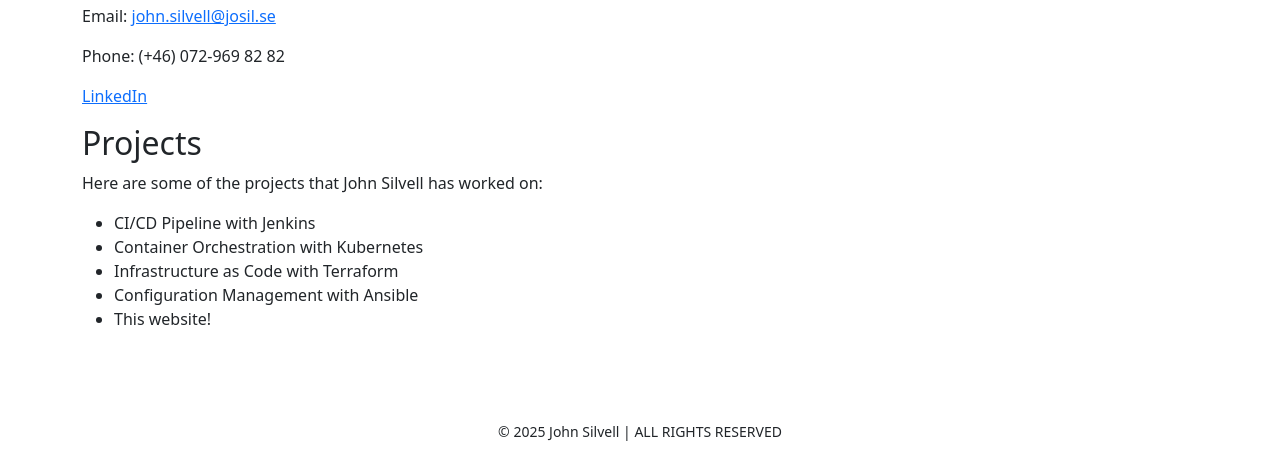
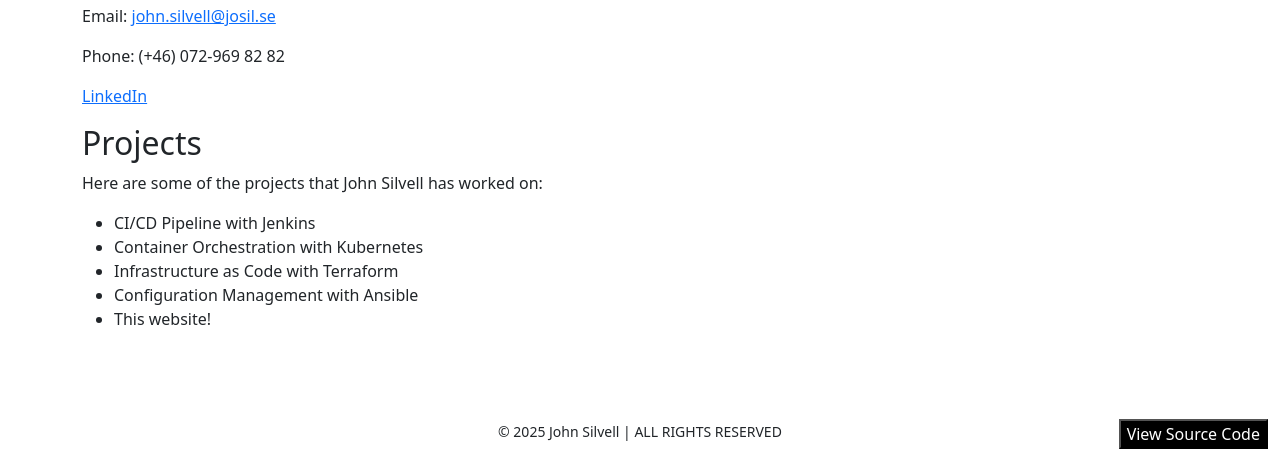
Before and after one commit to josil-hacks/johnsilvell.com, a plain HTML site: page index.html in a window 1280 px wide. Shown: the part 614-1073 px from the top of the page. Drawn offline with nearby package versions, Linux system fonts and the light colour scheme; a web font is replaced by a local one.

Commit message:
Added JavaScript-file and link to source code in footer

```diff
--- a/index.html
+++ b/index.html
@@ -9,11 +9,18 @@
     <!-- CSS -->
     <link rel="stylesheet" type="text/css" href="style.css">
 
+    <!-- JavaScript -->
+    <script src="script.js"></script>
+
+    <!-- Bootstrap -->
+
     <!-- Latest compiled and minified CSS -->
     <link href="https://cdn.jsdelivr.net/npm/bootstrap@5.3.3/dist/css/bootstrap.min.css" rel="stylesheet">
 
     <!-- Latest compiled JavaScript -->
     <script src="https://cdn.jsdelivr.net/npm/bootstrap@5.3.3/dist/js/bootstrap.bundle.min.js"></script>
+
+    <!-- End of Bootstrap integration -->
 
     <!-- Fonts -->
     <link rel="preconnect" href="https://fonts.googleapis.com">
@@ -146,13 +153,22 @@
     <br>
     <br>
     <div class="footer">
-        <div class="container">
+        <div class="container-fluid">
             <div class="row">
-                <div class="col-md-12">
-                    <center>
+                <div class="col-md-4">
+                    <!-- Empty column -->
+                </div>
+                <div class="col-md-4">
+                   <center>
                         <p><small>&copy; 2025 John Silvell | ALL RIGHTS RESERVED</small></p>
-                    </center>
+                   </center>
                 </div>
+                <div class="col-md-4">
+                    <div class="sourceCode">
+                        <a href="https://github.com/josil-hacks/johnsilvell.com" target="_blank">
+                            <button type="button" class="footerButton" onclick="warningLeave()">View Source Code</button>
+                        </a>
+                    </div>
             </div>
         </div>
     </div>
--- /dev/null
+++ b/script.js
@@ -0,0 +1,4 @@
+function warningLeave() {
+    console.log("The user is leaving the page");
+    alert("You are leaving www.johnsilvell.com! Press OK to continue.");
+}
--- a/style.css
+++ b/style.css
@@ -45,3 +45,12 @@
     color:white;
     box-shadow:10px 10px;
 }
+
+.sourceCode {
+    float:right;
+}
+
+.footerButton {
+    background-color: black;
+    color: white;
+}
```
